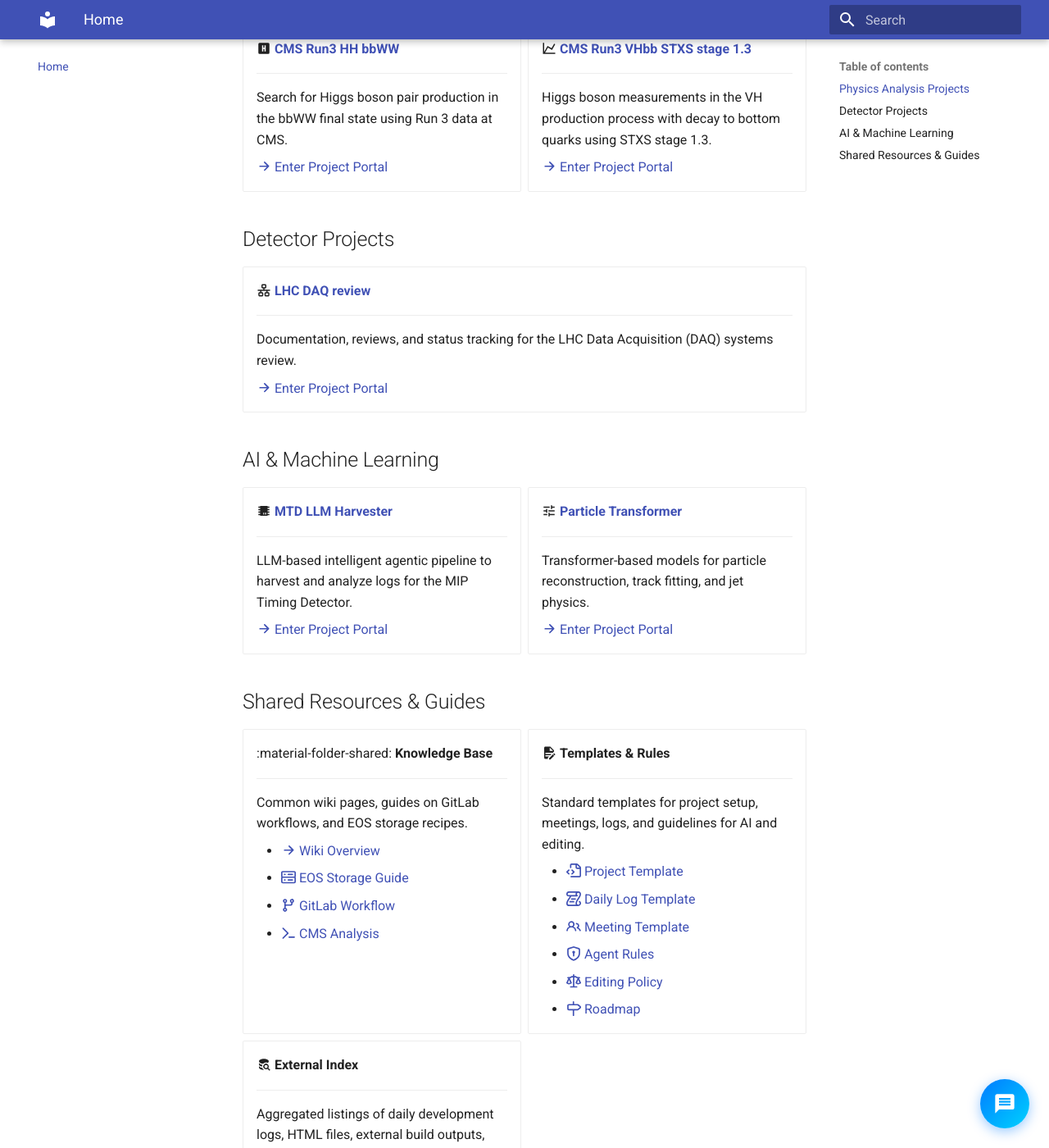
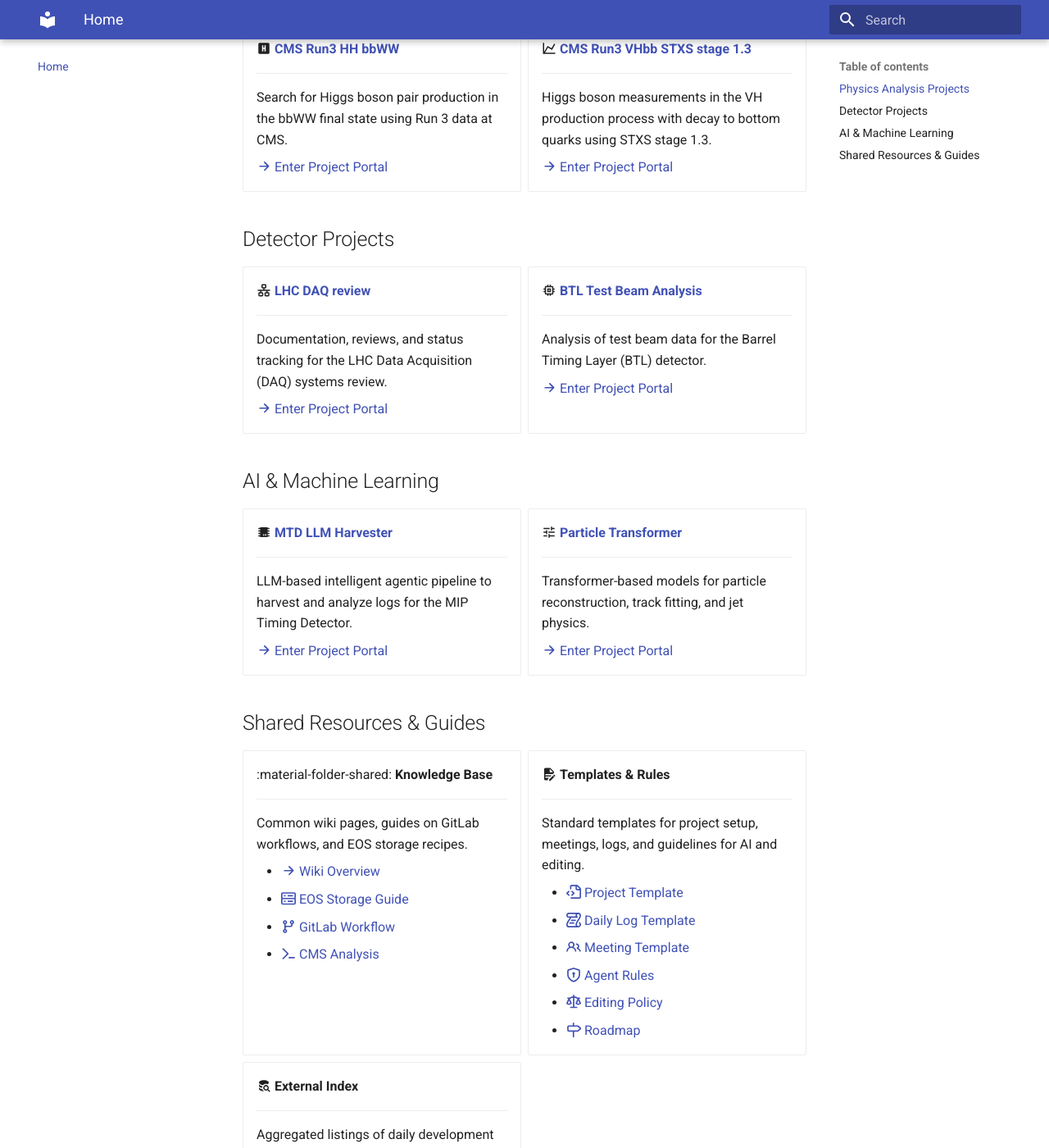
Before and after one commit to De-Cristo/cern-eos-phy-det-page, an MkDocs documentation site: the page built from docs/index.md, in a window 1280 px wide and 1400 px high, scrolled down 552 px. Shown: the whole window at 82% size. Built offline with MkDocs 1.6.1 and Material for MkDocs 9.7.7, drawn with Linux system fonts in a browser that asks for light colours.

Commit message:
Remove AI chat bubble, add BTL Test Beam Analysis project

```diff
--- a/docs/assets/javascripts/ai-chat.js
+++ /dev/null
@@ -1,183 +0,0 @@
-document.addEventListener('DOMContentLoaded', () => {
-    // Inject HTML Structure
-    const chatHTML = `
-    <div id="ai-chat-container">
-        <div id="ai-chat-window">
-            <div id="ai-chat-header">
-                <span>Page AI Assistant</span>
-                <div id="ai-chat-header-actions">
-                    <button class="ai-chat-icon-btn" id="ai-chat-settings-btn" title="Settings">
-                        <svg viewBox="0 0 24 24"><path d="M19.14,12.94c0.04-0.3,0.06-0.61,0.06-0.94c0-0.32-0.02-0.64-0.06-0.94l2.03-1.58c0.18-0.14,0.23-0.41,0.12-0.61 l-1.92-3.32c-0.12-0.22-0.37-0.29-0.59-0.22l-2.39,0.96c-0.5-0.38-1.03-0.7-1.62-0.94L14.4,2.81c-0.04-0.24-0.24-0.41-0.48-0.41 h-3.84c-0.24,0-0.43,0.17-0.47,0.41L9.25,5.35C8.66,5.59,8.12,5.92,7.63,6.29L5.24,5.33c-0.22-0.08-0.47,0-0.59,0.22L2.73,8.87 C2.62,9.08,2.66,9.34,2.86,9.48l2.03,1.58C4.84,11.36,4.8,11.69,4.8,12s0.02,0.64,0.06,0.94l-2.03,1.58 c-0.18,0.14-0.23,0.41-0.12,0.61l1.92,3.32c0.12,0.22,0.37,0.29,0.59,0.22l2.39-0.96c0.5,0.38,1.03,0.7,1.62,0.94l0.36,2.54 c0.05,0.24,0.24,0.41,0.48,0.41h3.84c0.24,0,0.43-0.17,0.47-0.41l0.36-2.54c0.59-0.24,1.13-0.56,1.62-0.94l2.39,0.96 c0.22,0.08,0.47,0,0.59-0.22l1.92-3.32c0.12-0.22,0.07-0.49-0.12-0.61L19.14,12.94z M12,15.6c-1.98,0-3.6-1.62-3.6-3.6 s1.62-3.6,3.6-3.6s3.6,1.62,3.6,3.6S13.98,15.6,12,15.6z"/></svg>
-                    </button>
-                    <button class="ai-chat-icon-btn" id="ai-chat-close-btn" title="Close">
-                        <svg viewBox="0 0 24 24"><path d="M19,6.41L17.59,5L12,10.59L6.41,5L5,6.41L10.59,12L5,17.59L6.41,19L12,13.41L17.59,19L19,17.59L13.41,12L19,6.41z"/></svg>
-                    </button>
-                </div>
-            </div>
-            <div id="ai-chat-settings">
-                <h3>Settings</h3>
-                <label for="ai-chat-apikey-input">Kimi API Key (Stored in your browser)</label>
-                <input type="password" id="ai-chat-apikey-input" placeholder="sk-..." />
-                <button id="ai-chat-settings-save">Save Key</button>
-                <p style="font-size:0.8rem; margin-top: 10px; color: #666;">This key is never sent to our servers. It is used directly from your browser to communicate with the Moonshot AI API.</p>
-            </div>
-            <div id="ai-chat-body">
-                <div class="ai-chat-message system">Welcome! I can answer questions about the contents of this specific page.</div>
-            </div>
-            <div id="ai-chat-input-area">
-                <input type="text" id="ai-chat-input" placeholder="Ask a question..." autocomplete="off"/>
-                <button id="ai-chat-send">
-                    <svg viewBox="0 0 24 24"><path d="M2.01 21L23 12 2.01 3 2 10l15 2-15 2z"/></svg>
-                </button>
-            </div>
-        </div>
-        <div id="ai-chat-toggle" title="Ask AI">
-            <svg viewBox="0 0 24 24"><path d="M20 2H4c-1.1 0-2 .9-2 2v18l4-4h14c1.1 0 2-.9 2-2V4c0-1.1-.9-2-2-2zm-2 12H6v-2h12v2zm0-3H6V9h12v2zm0-3H6V6h12v2z"/></svg>
-        </div>
-    </div>`;
-
-    document.body.insertAdjacentHTML('beforeend', chatHTML);
-
-    const toggleBtn = document.getElementById('ai-chat-toggle');
-    const closeBtn = document.getElementById('ai-chat-close-btn');
-    const settingsBtn = document.getElementById('ai-chat-settings-btn');
-    const chatWindow = document.getElementById('ai-chat-window');
-    const settingsView = document.getElementById('ai-chat-settings');
-    const apikeyInput = document.getElementById('ai-chat-apikey-input');
-    const saveKeyBtn = document.getElementById('ai-chat-settings-save');
-    const chatBody = document.getElementById('ai-chat-body');
-    const inputField = document.getElementById('ai-chat-input');
-    const sendBtn = document.getElementById('ai-chat-send');
-
-    let conversationHistory = [];
-
-    // Load API Key
-    let apiKey = localStorage.getItem('kimi_api_key') || '';
-    if (apiKey) {
-        apikeyInput.value = apiKey;
-    } else {
-        // Show settings if no key
-        settingsView.classList.add('active');
-    }
-
-    toggleBtn.addEventListener('click', () => {
-        chatWindow.classList.toggle('open');
-        if (chatWindow.classList.contains('open')) {
-            inputField.focus();
-        }
-    });
-
-    closeBtn.addEventListener('click', () => {
-        chatWindow.classList.remove('open');
-    });
-
-    settingsBtn.addEventListener('click', () => {
-        settingsView.classList.toggle('active');
-    });
-
-    saveKeyBtn.addEventListener('click', () => {
-        apiKey = apikeyInput.value.trim();
-        localStorage.setItem('kimi_api_key', apiKey);
-        settingsView.classList.remove('active');
-        if(conversationHistory.length === 0) {
-           addMessage("system", "API Key saved. How can I help you?");
-        }
-    });
-
-    function getPageContext() {
-        const article = document.querySelector('article') || document.querySelector('.md-content__inner') || document.body;
-        return article.innerText.substring(0, 30000); // Limit context to avoid token limits
-    }
-
-    function addMessage(role, text) {
-        const msgDiv = document.createElement('div');
-        msgDiv.className = `ai-chat-message ${role}`;
-        msgDiv.textContent = text;
-        chatBody.appendChild(msgDiv);
-        chatBody.scrollTop = chatBody.scrollHeight;
-    }
-
-    function showTyping() {
-        const msgDiv = document.createElement('div');
-        msgDiv.className = `ai-chat-message assistant ai-typing-wrapper`;
-        msgDiv.id = "ai-typing-indicator";
-        msgDiv.innerHTML = `
-            <div class="ai-typing-indicator">
-                <div class="ai-typing-dot"></div>
-                <div class="ai-typing-dot"></div>
-                <div class="ai-typing-dot"></div>
-            </div>
-        `;
-        chatBody.appendChild(msgDiv);
-        chatBody.scrollTop = chatBody.scrollHeight;
-    }
-
-    function removeTyping() {
-        const ind = document.getElementById('ai-typing-indicator');
-        if(ind) ind.remove();
-    }
-
-    async function handleSend() {
-        const text = inputField.value.trim();
-        if (!text) return;
-
-        if (!apiKey) {
-            settingsView.classList.add('active');
-            addMessage("system", "Please provide your Kimi API key first.");
-            return;
-        }
-
-        inputField.value = '';
-        addMessage('user', text);
-        showTyping();
-
-        // Prepare context on first message
-        if (conversationHistory.length === 0) {
-            conversationHistory.push({
-                role: 'system',
-                content: `You are an AI assistant integrated into a documentation page. Use the following page content to accurately answer user queries. Do not make up information if it is not in the text. \n\n--- PAGE CONTENT ---\n${getPageContext()}`
-            });
-        }
-
-        conversationHistory.push({ role: 'user', content: text });
-
-        try {
-            const response = await fetch('https://api.moonshot.cn/v1/chat/completions', {
-                method: 'POST',
-                headers: {
-                    'Content-Type': 'application/json',
-                    'Authorization': `Bearer ${apiKey}`
-                },
-                body: JSON.stringify({
-                    model: 'moonshot-v1-8k',
-                    messages: conversationHistory,
-                    temperature: 0.3
-                })
-            });
-
-            removeTyping();
-
-            if (!response.ok) {
-                const errorData = await response.json().catch(() => ({}));
-                console.error("API Error:", errorData);
-                throw new Error(errorData.error?.message || `HTTP ${response.status}`);
-            }
-
-            const data = await response.json();
-            const reply = data.choices[0].message.content;
-
-            conversationHistory.push({ role: 'assistant', content: reply });
-            addMessage('assistant', reply);
-
-        } catch (error) {
-            removeTyping();
-            addMessage('system', `Error: ${error.message}`);
-            conversationHistory.pop(); // Remove the user message that failed
-        }
-    }
-
-    sendBtn.addEventListener('click', handleSend);
-    inputField.addEventListener('keypress', (e) => {
-        if (e.key === 'Enter') handleSend();
-    });
-});
--- a/docs/assets/stylesheets/ai-chat.css
+++ /dev/null
@@ -1,302 +0,0 @@
-/* AI Chat Widget CSS */
-
-#ai-chat-container {
-    position: fixed;
-    bottom: 24px;
-    right: 24px;
-    z-index: 10000;
-    font-family: var(--md-text-font-family, "Inter", sans-serif);
-}
-
-/* Floating Action Button */
-#ai-chat-toggle {
-    width: 60px;
-    height: 60px;
-    border-radius: 50%;
-    background: linear-gradient(135deg, #007bff, #00d2ff);
-    box-shadow: 0 4px 15px rgba(0, 123, 255, 0.4);
-    display: flex;
-    align-items: center;
-    justify-content: center;
-    cursor: pointer;
-    transition: transform 0.3s ease, box-shadow 0.3s ease;
-}
-
-#ai-chat-toggle:hover {
-    transform: scale(1.05);
-    box-shadow: 0 6px 20px rgba(0, 123, 255, 0.6);
-}
-
-#ai-chat-toggle svg {
-    fill: white;
-    width: 28px;
-    height: 28px;
-}
-
-/* Chat Window */
-#ai-chat-window {
-    display: none; /* Hidden by default */
-    position: absolute;
-    bottom: 80px;
-    right: 0;
-    width: 360px;
-    height: 500px;
-    max-height: 80vh;
-    border-radius: 16px;
-    background: rgba(255, 255, 255, 0.85);
-    backdrop-filter: blur(16px);
-    -webkit-backdrop-filter: blur(16px);
-    box-shadow: 0 10px 30px rgba(0, 0, 0, 0.15);
-    border: 1px solid rgba(255, 255, 255, 0.3);
-    display: flex;
-    flex-direction: column;
-    overflow: hidden;
-    transition: opacity 0.3s ease, transform 0.3s ease;
-    opacity: 0;
-    transform: translateY(20px);
-    pointer-events: none;
-}
-
-#ai-chat-window.open {
-    opacity: 1;
-    transform: translateY(0);
-    pointer-events: auto;
-}
-
-/* Dark mode support based on mkdocs-material palette */
-[data-md-color-scheme="slate"] #ai-chat-window {
-    background: rgba(30, 30, 30, 0.85);
-    border: 1px solid rgba(255, 255, 255, 0.1);
-    color: #eee;
-}
-
-/* Header */
-#ai-chat-header {
-    padding: 16px;
-    background: linear-gradient(135deg, #007bff, #00d2ff);
-    color: white;
-    display: flex;
-    align-items: center;
-    justify-content: space-between;
-    font-weight: 600;
-}
-
-#ai-chat-header-actions {
-    display: flex;
-    gap: 8px;
-}
-
-.ai-chat-icon-btn {
-    background: none;
-    border: none;
-    cursor: pointer;
-    padding: 4px;
-    border-radius: 4px;
-    display: flex;
-    align-items: center;
-    justify-content: center;
-    transition: background 0.2s;
-}
-
-.ai-chat-icon-btn:hover {
-    background: rgba(255, 255, 255, 0.2);
-}
-
-.ai-chat-icon-btn svg {
-    fill: white;
-    width: 18px;
-    height: 18px;
-}
-
-/* Settings View */
-#ai-chat-settings {
-    position: absolute;
-    top: 55px; /* height of header */
-    left: 0;
-    width: 100%;
-    height: calc(100% - 55px);
-    background: rgba(255, 255, 255, 0.95);
-    backdrop-filter: blur(8px);
-    z-index: 10;
-    padding: 20px;
-    box-sizing: border-box;
-    display: none;
-    flex-direction: column;
-}
-
-[data-md-color-scheme="slate"] #ai-chat-settings {
-    background: rgba(30, 30, 30, 0.95);
-}
-
-#ai-chat-settings.active {
-    display: flex;
-}
-
-#ai-chat-settings h3 {
-    margin-top: 0;
-    font-size: 1.1rem;
-    color: inherit;
-}
-
-#ai-chat-settings label {
-    font-size: 0.9rem;
-    margin-bottom: 8px;
-    display: block;
-}
-
-#ai-chat-apikey-input {
-    width: 100%;
-    padding: 10px;
-    border: 1px solid #ccc;
-    border-radius: 8px;
-    margin-bottom: 16px;
-    box-sizing: border-box;
-    font-family: monospace;
-}
-
-[data-md-color-scheme="slate"] #ai-chat-apikey-input {
-    background: #2a2a2a;
-    border-color: #444;
-    color: white;
-}
-
-#ai-chat-settings-save {
-    padding: 10px;
-    background: #007bff;
-    color: white;
-    border: none;
-    border-radius: 8px;
-    cursor: pointer;
-    font-weight: bold;
-}
-
-/* Chat Body */
-#ai-chat-body {
-    flex: 1;
-    padding: 16px;
-    overflow-y: auto;
-    display: flex;
-    flex-direction: column;
-    gap: 12px;
-}
-
-.ai-chat-message {
-    max-width: 85%;
-    padding: 10px 14px;
-    border-radius: 12px;
-    font-size: 0.95rem;
-    line-height: 1.4;
-    word-wrap: break-word;
-}
-
-.ai-chat-message.system {
-    align-self: center;
-    background: rgba(0,0,0,0.05);
-    color: #666;
-    font-size: 0.8rem;
-    border-radius: 8px;
-}
-
-[data-md-color-scheme="slate"] .ai-chat-message.system {
-    background: rgba(255,255,255,0.05);
-    color: #aaa;
-}
-
-.ai-chat-message.user {
-    align-self: flex-end;
-    background: #007bff;
-    color: white;
-    border-bottom-right-radius: 2px;
-}
-
-.ai-chat-message.assistant {
-    align-self: flex-start;
-    background: #f1f3f5;
-    color: #333;
-    border-bottom-left-radius: 2px;
-}
-
-[data-md-color-scheme="slate"] .ai-chat-message.assistant {
-    background: #2a2a2a;
-    color: #eee;
-}
-
-/* Loading indicator */
-.ai-typing-indicator {
-    display: flex;
-    gap: 4px;
-    padding: 4px;
-}
-
-.ai-typing-dot {
-    width: 6px;
-    height: 6px;
-    background: #888;
-    border-radius: 50%;
-    animation: typing 1.4s infinite ease-in-out both;
-}
-
-.ai-typing-dot:nth-child(1) { animation-delay: -0.32s; }
-.ai-typing-dot:nth-child(2) { animation-delay: -0.16s; }
-
-@keyframes typing {
-    0%, 80%, 100% { transform: scale(0); }
-    40% { transform: scale(1); }
-}
-
-/* Input Area */
-#ai-chat-input-area {
-    padding: 12px;
-    border-top: 1px solid rgba(0,0,0,0.1);
-    display: flex;
-    gap: 8px;
-    background: rgba(255, 255, 255, 0.5);
-}
-
-[data-md-color-scheme="slate"] #ai-chat-input-area {
-    border-top: 1px solid rgba(255,255,255,0.1);
-    background: rgba(30, 30, 30, 0.5);
-}
-
-#ai-chat-input {
-    flex: 1;
-    padding: 10px;
-    border: 1px solid #ccc;
-    border-radius: 20px;
-    outline: none;
-    font-family: inherit;
-    resize: none;
-    height: 40px;
-    box-sizing: border-box;
-}
-
-[data-md-color-scheme="slate"] #ai-chat-input {
-    background: #2a2a2a;
-    border-color: #444;
-    color: white;
-}
-
-#ai-chat-send {
-    width: 40px;
-    height: 40px;
-    border-radius: 50%;
-    background: #007bff;
-    color: white;
-    border: none;
-    cursor: pointer;
-    display: flex;
-    align-items: center;
-    justify-content: center;
-    transition: background 0.2s;
-}
-
-#ai-chat-send:hover {
-    background: #0056b3;
-}
-
-#ai-chat-send svg {
-    fill: white;
-    width: 18px;
-    height: 18px;
-    margin-left: 2px;
-}
--- a/docs/index.md
+++ b/docs/index.md
@@ -51,6 +51,14 @@
     Documentation, reviews, and status tracking for the LHC Data Acquisition (DAQ) systems review.
 
     [:octicons-arrow-right-16: Enter Project Portal](projects/lhc-daq-review/index.md)
+
+-   :material-memory: **[BTL Test Beam Analysis](projects/btl-test-beam-analysis/index.md)**
+
+    ---
+
+    Analysis of test beam data for the Barrel Timing Layer (BTL) detector.
+
+    [:octicons-arrow-right-16: Enter Project Portal](projects/btl-test-beam-analysis/index.md)
 
 </div>
 
--- a/mkdocs.yml
+++ b/mkdocs.yml
@@ -50,9 +50,3 @@
 validation:
   nav:
     omitted_files: ignore
-
-extra_css:
-  - assets/stylesheets/ai-chat.css
-
-extra_javascript:
-  - assets/javascripts/ai-chat.js
```
Also changed, not shown: docs/projects/btl-test-beam-analysis/daily-log.md (added, +10 -0 lines), docs/projects/btl-test-beam-analysis/index.md (added, +38 -0 lines), docs/projects/btl-test-beam-analysis/meetings.md (added, +11 -0 lines), docs/projects/btl-test-beam-analysis/resources.md (added, +7 -0 lines), docs/projects/btl-test-beam-analysis/wiki.md (added, +7 -0 lines).
